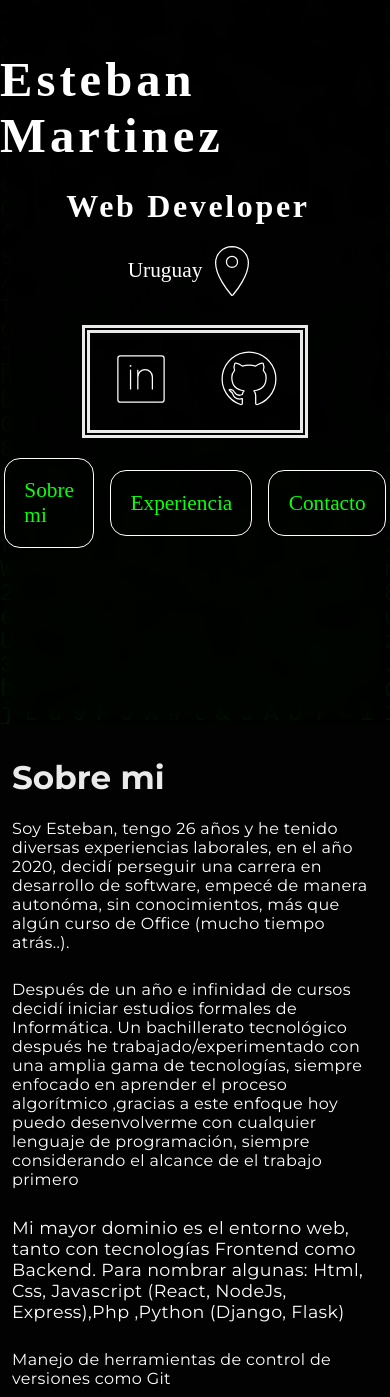
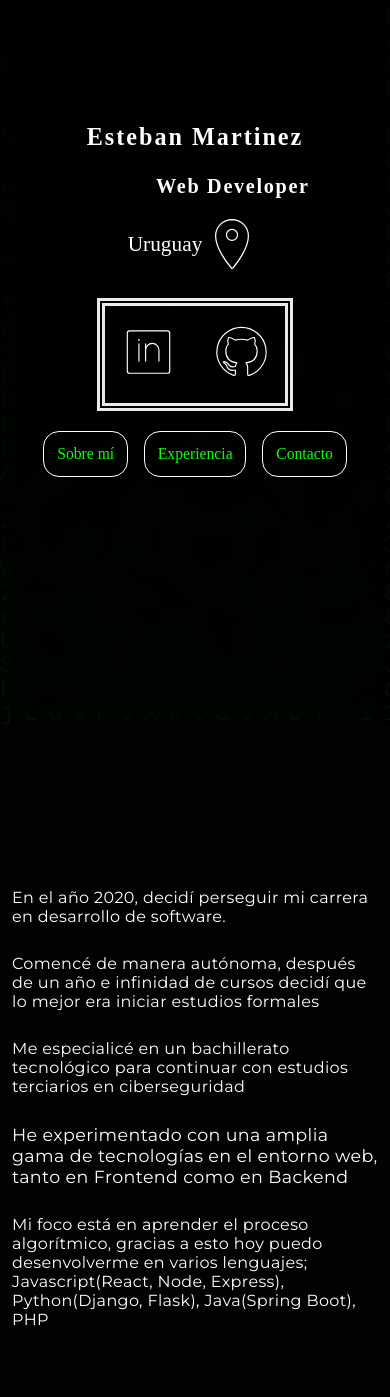
Before and after one commit to est3banst/portfolio, a website built with Vite: page index.html in a window 390 px wide. Shown: the part 120-1517 px from the top of the page. Built offline with nearby package versions, Linux system fonts and the light colour scheme; files whose address does not match are found by name; a web font is replaced by a local one.

Commit message:
responsive

```diff
--- a/index.html
+++ b/index.html
@@ -47,28 +47,23 @@
      </section>
 
      <nav class="nav-options">
-      <a id="about-link" href="#aboutid">Sobre mi</a>
+      <a id="about-link" href="#aboutid">Sobre mí</a>
       <a id="exp-link" href="#exp-id">Experiencia</a>
       <a id="cont-link" href="">Contacto</a>
      </nav>
     </main>
 
     <section id="aboutid" class="about">
-      <h2>Sobre mi</h2>
-      <p>Soy Esteban, tengo 26 años y he tenido diversas experiencias laborales, en el año 2020, decidí perseguir una carrera en desarrollo de software,
-        empecé de manera autonóma, sin conocimientos, más que algún curso de Office (mucho tiempo atrás..).
+
+      <p>En el año 2020, decidí perseguir mi carrera en desarrollo de software.
       </p>
-        <p>Después de un año e infinidad de cursos decidí iniciar estudios formales de Informática. Un bachillerato tecnológico después he trabajado/experimentado con
-        una amplia gama de tecnologías, siempre enfocado en aprender el proceso algorítmico ,gracias a este enfoque hoy puedo desenvolverme con cualquier lenguaje
-        de programación, siempre considerando el alcance de el trabajo primero</p>
-        <p class="tech-stack">
-        Mi mayor dominio es el entorno web, tanto con tecnologías Frontend como Backend.
-        Para nombrar algunas: Html, Css, Javascript (React, NodeJs, Express),Php ,Python (Django, Flask)
-      </p>
-      <p>
-        Manejo de herramientas de control de versiones como Git
-      </p>
-      <p>Herramientas de administración y gestión: Jira, Slack, Trello</p>
+      <p>Comencé de manera autónoma, después de un año e infinidad de cursos decidí que lo mejor era iniciar estudios formales</p>
+        <p> Me especialicé en un bachillerato tecnológico para continuar con estudios terciarios en ciberseguridad</p>
+
+        <p class="tech-stack"> He experimentado con una amplia gama de tecnologías en el entorno web, tanto en Frontend como en Backend
+          </p>
+        <p>Mi foco está en aprender el proceso algorítmico, gracias a esto hoy puedo desenvolverme en varios lenguajes; Javascript(React, Node, Express), Python(Django, Flask), Java(Spring Boot), PHP</p>
+
       <span class="go-back">
         <svg
           width="56px" height="56px" viewBox="0 0 24 24" fill="currentColor" x="128"
--- a/style.css
+++ b/style.css
@@ -129,11 +129,13 @@ main {
 }
 .card-exp {
   display: flex;
-  margin: 1rem 8px;
-  max-width: 50%;
+  margin: 1rem auto;
   justify-content: center;
   align-items: center;
   flex-direction: column;
+}
+.card-exp a {
+  border-radius: 11px;
 }
 .card-exp p {
   padding: 3px 8px;
@@ -143,6 +145,7 @@ main {
   display: flex;
   width: max-content;
   padding: .5rem 1rem;
+  border-radius: 11px;
   background-color: #f3f3f358;
   justify-content: center;
   align-items: center;
@@ -168,3 +171,23 @@ main {
       opacity: 1;
     }
 }
+@media (width <= 520px) {
+  .name-heading {
+    display: flex;
+    justify-content: center;
+    width: 100%;
+    text-align: center;
+    font-size: 1.51rem;
+    align-items: center;
+  }
+  .second-header {
+    font-size: 1.262rem;
+  }
+  .nav-options a {
+    padding: 0.8rem;
+    font-size: 0.98rem;
+  }
+  .social svg{
+    width: 55px;
+  }
+}
```
